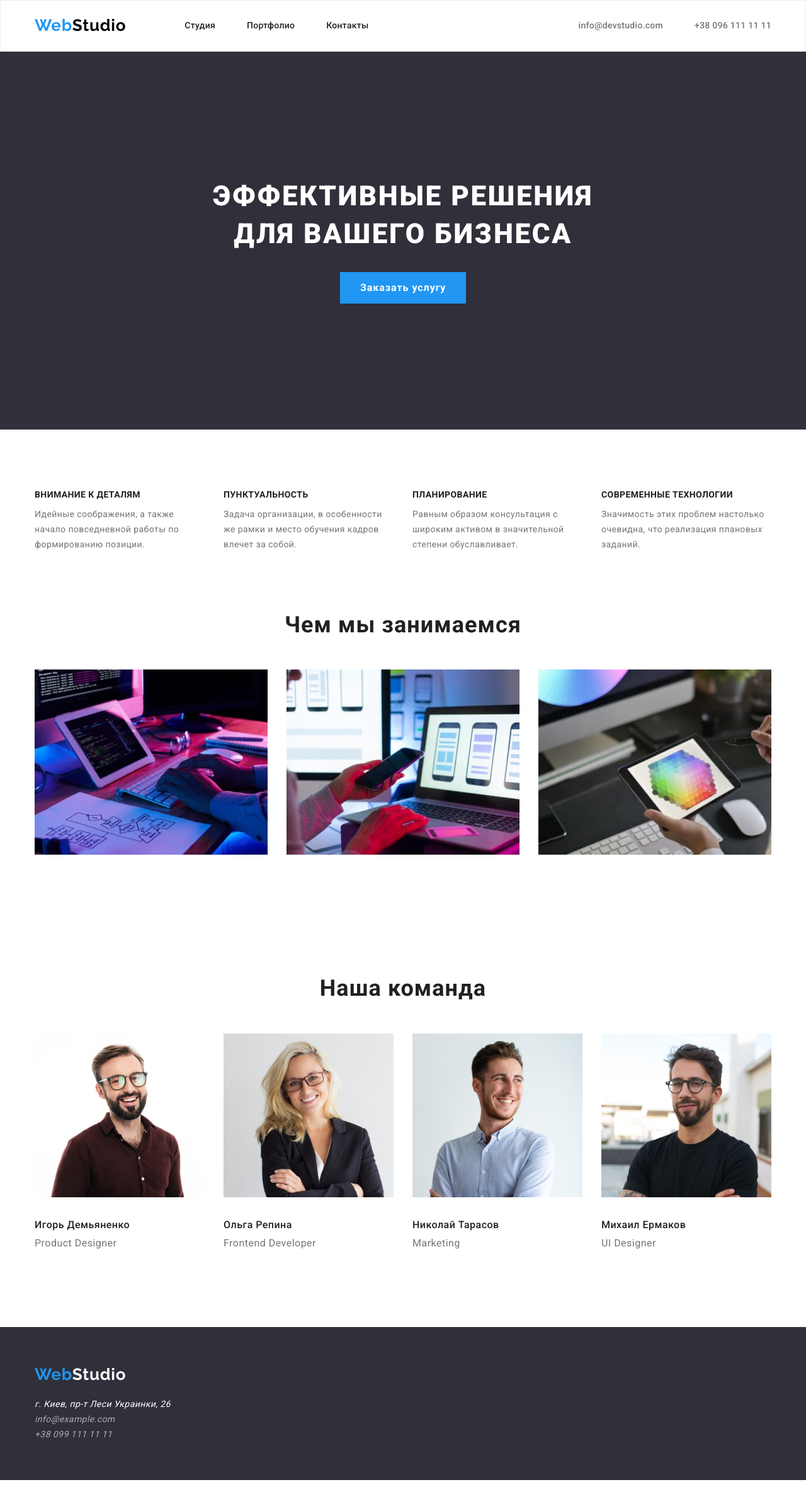
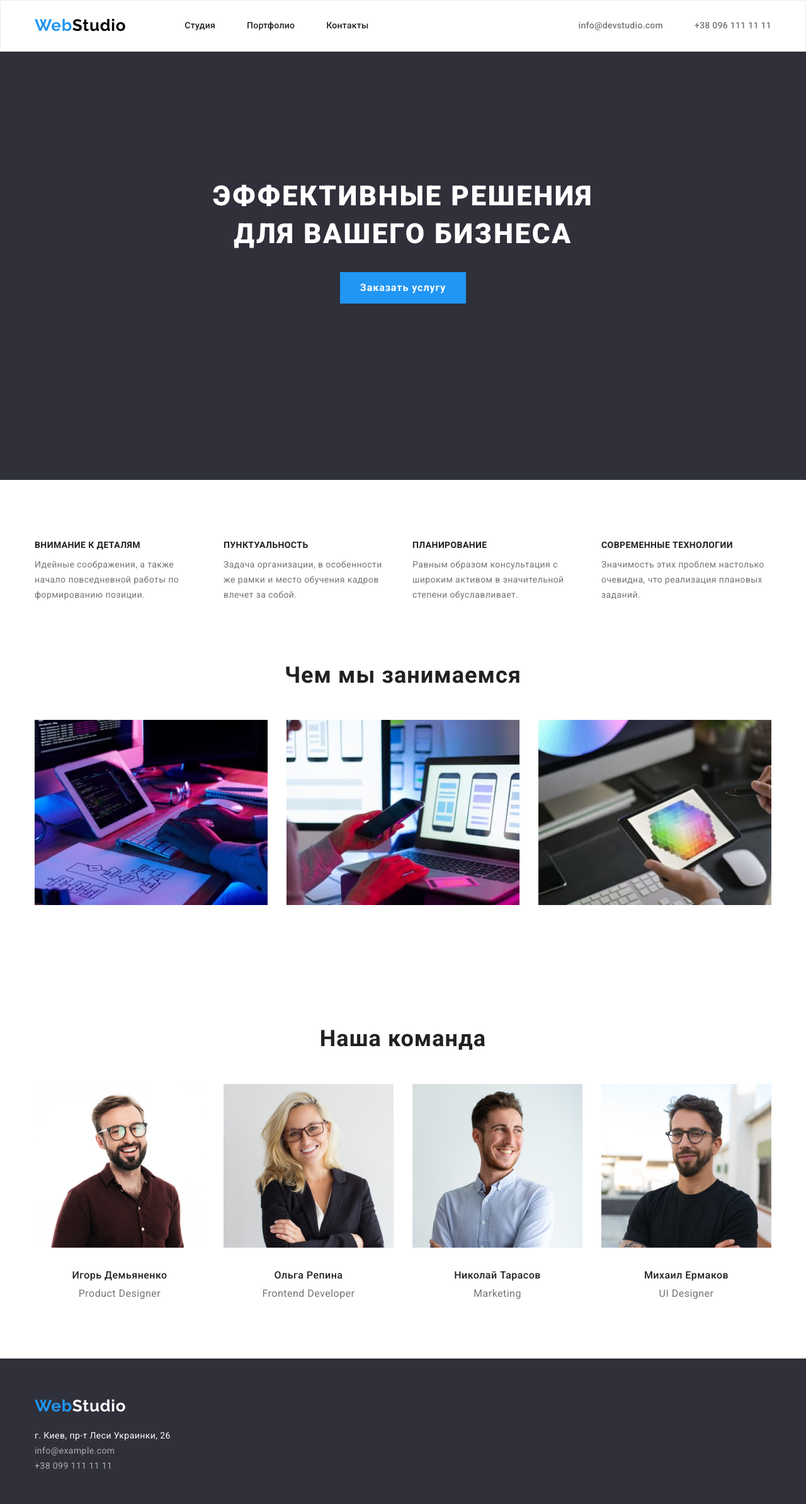
Before and after one commit to Dhenna/goit-markup-hw-03, a plain HTML site: page index.html in a window 1280 px wide. Shown: the whole page at 63% size. Before the commit the page ends 2350 px from the top, so only its background shows below. Drawn offline with nearby package versions, Linux system fonts and the light colour scheme.

Commit message:
revision

```diff
--- a/css/styles.css
+++ b/css/styles.css
@@ -95,7 +95,12 @@ button {
 .header-tel:focus {
     color: var(--hover-focus-color) }
    .hero {
+      padding-top: 200px;
+    padding-bottom: 280px;
     background-color:#2F303A;
+}
+.hero-blok {
+   margin-bottom: 30px;
 }
    .hero-title {
     font-weight: 900;
@@ -106,9 +111,7 @@ button {
     text-transform: uppercase;
     color: var(--hero-color);
     max-width: 696px;
-    padding-top: 200px;
-    padding-bottom: 30px;
-    margin-left: 237px;
+    margin: 0 auto;
 }
 .hero-button {
     border: none;
@@ -120,15 +123,17 @@ button {
     text-align: center;
     letter-spacing: 0.06em;
     padding: 10px 32px;
-    margin-bottom: 200px;
-    margin-left: 485px;
+    margin: 0 auto;
+    display: block;
     color: white;
+}
+.feature {
+   padding-top: 94px;
+   padding-bottom: 94px;
 }
 .feature-list {
     display: flex;
     list-style: none;
-    padding-top: 94px;
-    padding-bottom: 94px;
 }
 .feature-item:not(:last-child) {
    margin-right: 30px;
@@ -152,10 +157,13 @@ button {
 .work {
 margin-bottom: 94px;
 }
+.team-title {
+
+}
 .work-list {
    display: flex;
     list-style: none;
-    padding-top: 50px;
+    margin-top: 50px;
 }
 .work-item:not(:last-child) {
    margin-right: 30px;
@@ -168,19 +176,23 @@ margin-bottom: 94px;
     letter-spacing: 0.03em;
     color: var(--work-title-color)
 }
+.team {
+   padding-top: 94px;
+   padding-bottom: 94px;
+}
 .team-title {
 font-weight: 700;
 font-size: 36px;
 line-height: 1.16;
 text-align: center;
 letter-spacing: 0.03em;
-padding-top: 94px;
-padding-bottom: 50px;
+
 color: var(--team-title-color)
 }
 .team-list {
 list-style: none;
 display: flex;
+margin-top: 50px;
 }
 .team-item:not(:last-child) {
    margin-right: 30px;
@@ -189,24 +201,30 @@ display: flex;
 font-weight: 500;
 font-size: 16px;
 line-height: 1.19;
+text-align: center;
 letter-spacing: 0.03em;
 padding-top: 30px;
 padding-bottom: 10px;
+
 color: #212121;
 }
 .team-text {
 font-weight: 400;
 font-size: 16px;
 line-height: 1.19;
+text-align: center;
 letter-spacing: 0.03em;
-padding-bottom: 124px;
+
 color: #757575;
 }
 .footer {
     background-color:#2F303A;
+    padding-top: 60px;
+    padding-bottom: 60px;
 }
+
 .logo {
-   padding-top: 60px;
+   margin-bottom: 20px;
 }
 .footer-logo {
    color: #2196F3;
@@ -215,11 +233,10 @@ color: #757575;
    color: white;
 }
 .footer-list {
-padding-top: 20px;
-padding-bottom: 60px;
+   list-style: none;
 }
 .footer-item {
-    list-style: none;
+    font-style: normal;
 }
 .footer-link {
 text-decoration: none;
@@ -227,6 +244,7 @@ font-weight: 400;
 font-size: 14px;
 line-height: 1.71;
 letter-spacing: 0.03em;
+padding-bottom: 9px;
 color: #FFFFFF;
 }
 .footer-mail,
@@ -236,17 +254,23 @@ color: #FFFFFF;
    font-size: 14px;
    line-height: 1.71;
    letter-spacing: 0.03em;
-   padding-top: 9px;
    color: rgba(255, 255, 255, 0.6);
+}
+.footer-mail {
+  padding-bottom: 9px;
+}
+.btnproject {
+   padding-top: 94px;
+   padding-bottom: 94px;
 }
 .btn-list {
    display: flex;
    list-style: none;
-   margin-top: 94px;
    margin-left: 280px;
 }
 .btn-item:not(:last-child) {
    margin-right: 8px;
+   margin-bottom: 50px;
 }
 .btn-btn {
 border: none;
@@ -265,8 +289,7 @@ color: var(--btn-btn-color)
     color: #FFFFFF;
 }
 .container-list {
-   margin-top: 34px;
-   margin-bottom: 94px;
+
 }
 .project-list {
    list-style: none;
@@ -281,13 +304,14 @@ color: var(--btn-btn-color)
    margin-bottom: 30px;
    border: 1px solid #EEEEEE
 }
+.project-blok {
+   padding: 20px 24px;
+}
 .project-title {
 font-weight: 700;
 font-size: 18px;
 line-height: 2;
 letter-spacing: 0.06em;
-padding-top: 20px;
-padding-left: 24px;
 padding-bottom: 4px;
 color: var(--project-title-color)
 }
@@ -296,7 +320,5 @@ font-weight: 400;
 font-size: 16px;
 line-height: 1.88;
 letter-spacing: 0.03em;
-padding-bottom: 20px;
-padding-left: 24px;
 color: #757575;
 }
--- a/index.html
+++ b/index.html
@@ -36,7 +36,7 @@ referrerpolicy="no-referrer" />
     <main>
         <section class="hero">
         <div class="container">
-        <div>
+        <div class="hero-blok">
         <h1 class="hero-title">Эффективные решения для вашего бизнеса</h1>
         </div>
         <button class="hero-button" type="button">Заказать услугу</button>
```
Also changed, not shown: portfolio.html (+20 -2 lines).
